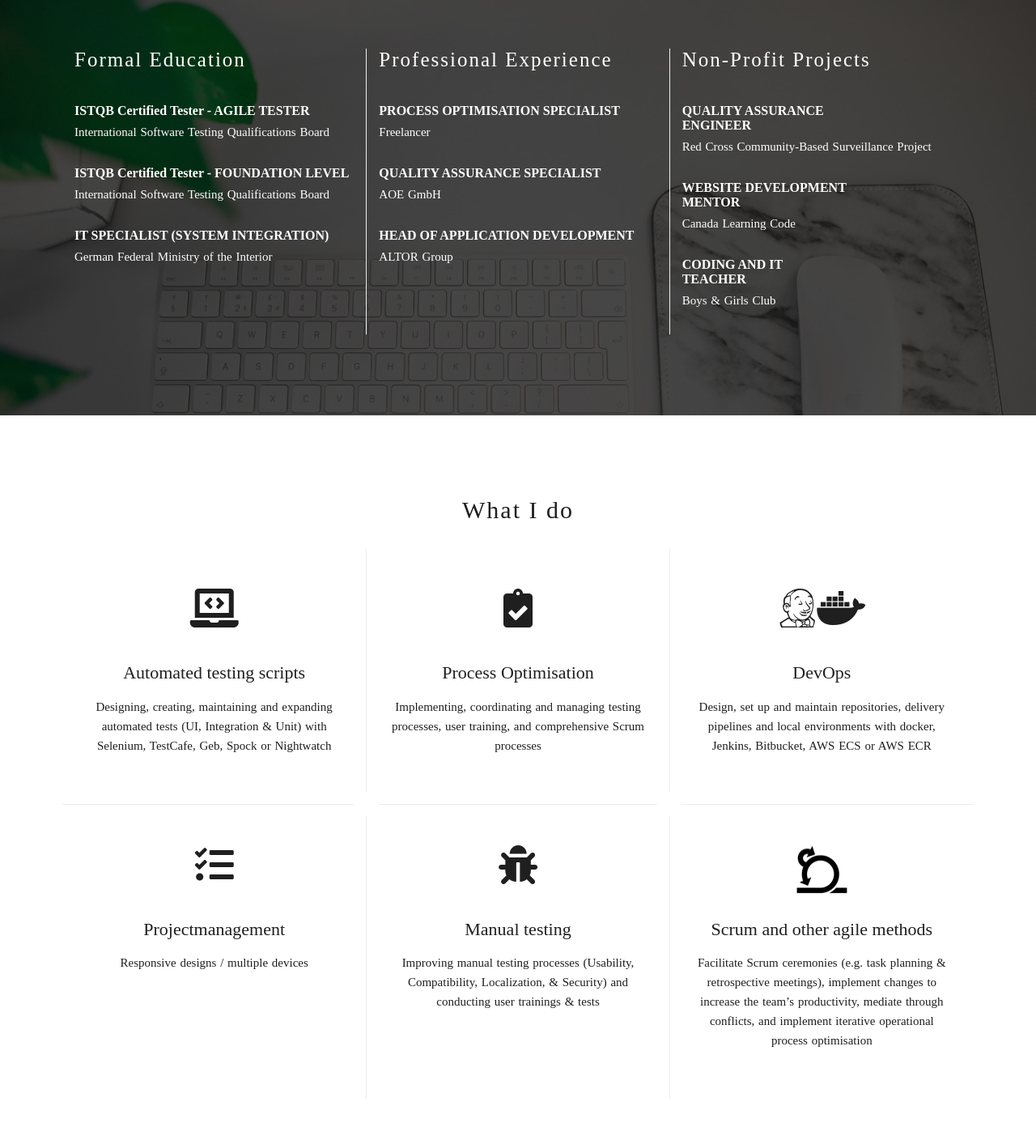
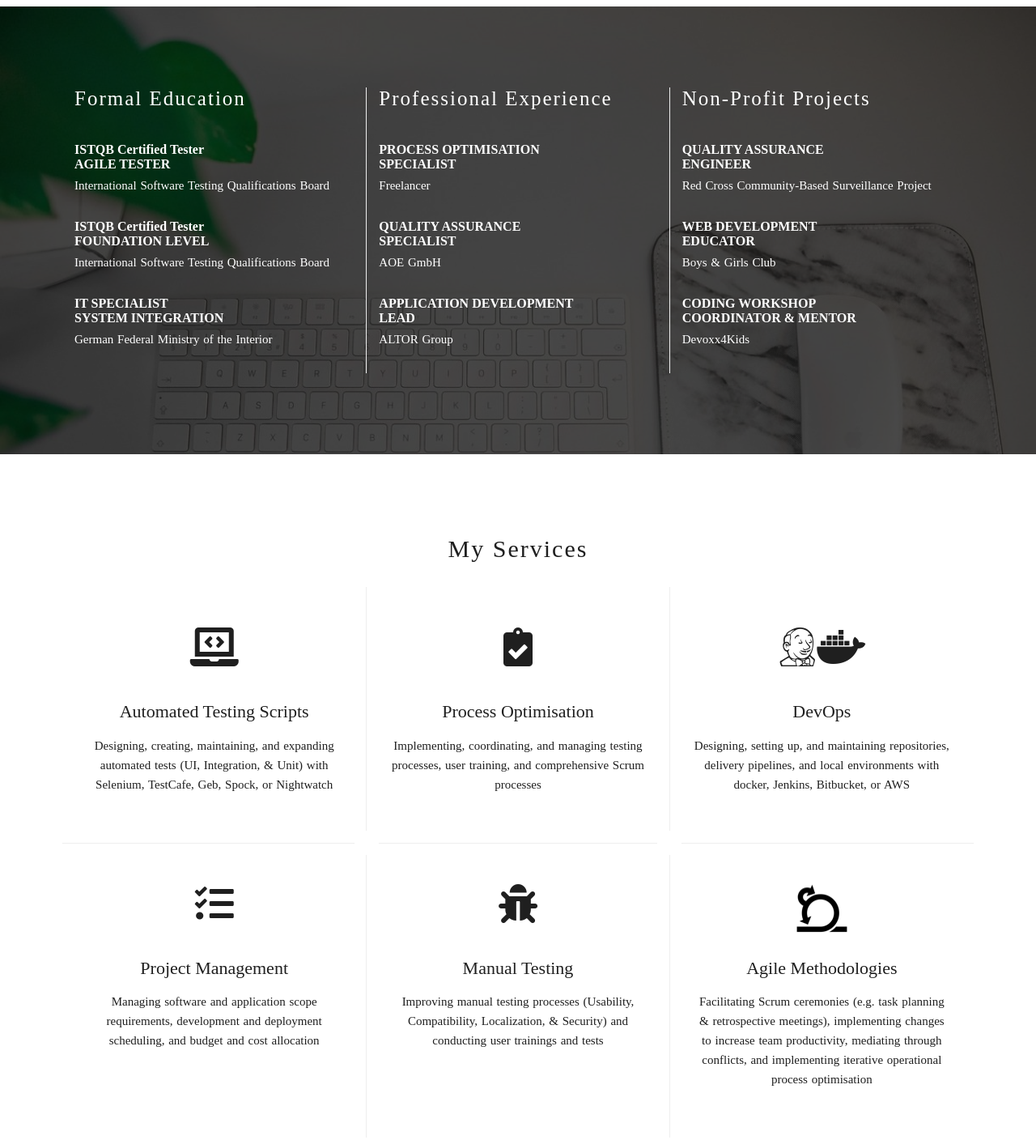
Before and after one commit to ChrisPint/portfolio, a plain HTML site: page index.html in a window 1280 px wide. Shown: the part 1760-3168 px from the top of the page at 81% size. Drawn offline with nearby package versions, Linux system fonts and the light colour scheme.

Commit message:
content changes

```diff
--- a/index.html
+++ b/index.html
@@ -92,12 +92,11 @@
                         </div>
                         <div class="col-sm-7 col-sm-offset-1">
                                 <div class="headline tit">
-                                        <h3 style="text-align: left;">Hello, I am Christine Zierold</h3>
+                                        <h3 style="text-align: left;">Hi there,</h3>
                                    </div>
-                                       <p class="intro">Hi there,</p>
                                        <p>I have had the superb opportunity to be an integral part of creating and deploying applications and systems for smaller startups as well as medium to large organizations in both the private and public sectors for over ten years.
-                                            <br> I have enjoyed a depth of experience as an application support specialist, a developer, a systems engineer, and a team lead. Of all my roles, being a QA Engineer has been the most engaging, and one I have sought to specialize in both personally and professionally, for over six years.
-                                                I have a broad range of knowledge and experience with a variety of QA tools and am an active contributing member of the QA community, publishing articles and giving presentations to help improve the understanding and skill of fellow QA Engineeers globally.</br> </p>
+                                            </br> </br>I have enjoyed a depth of experience as an application support specialist, a developer, a systems engineer, and a team lead. Of all my roles, being an Automation Engineer has been the most engaging, and one I have sought to specialize in both personally and professionally, for over six years.
+                                                </br> </br>I have a broad range of knowledge and experience with a variety of Automation tools and am an active contributing member of the QA community, publishing articles and giving presentations to help improve the understanding and skill of fellow QA Engineeers globally.</br> </p>
                                         <div class="social mt-4">
                                                 <a href="https://www.linkedin.com/in/chriszie">
                                                     <i style="color:black;" class="fab fa-linkedin fa-2x"></i>
@@ -121,7 +120,7 @@
                     <div class="col-lg-6">
                         <div class="progress-bars skill-custom">
                             <div class="clearfix">
-                                <div class="text-dark font-weight-bold float-left">Development</div>
+                                <div class="text-dark font-weight-bold float-left">Automation</div>
                                 <div class="text-muted float-right">90%</div>
                             </div>
                             <div class="progress">
@@ -181,15 +180,15 @@
                     <h5 class="title title-left">Formal Education</h5>
                     <ul>
                         <li>
-                            <h6>ISTQB Certified Tester - AGILE TESTER</h6>
+                            <h6>ISTQB Certified Tester<br>AGILE TESTER</h6>
                             <p>International Software Testing Qualifications Board</p>
                         </li>
                         <li>
-                            <h6>ISTQB Certified Tester - FOUNDATION LEVEL</h6>
+                            <h6>ISTQB Certified Tester<br>FOUNDATION LEVEL</h6>
                             <p>International Software Testing Qualifications Board</p>
                         </li>
                         <li>
-                            <h6>IT SPECIALIST (SYSTEM INTEGRATION)</h6>
+                            <h6>IT SPECIALIST<br>SYSTEM INTEGRATION</h6>
                             <p>German Federal Ministry of the Interior</p>
                         </li>
                     </ul>
@@ -200,15 +199,15 @@
                     <h5 class="title title-left">Professional Experience</h5>
                     <ul>
                         <li>
-                            <h6>PROCESS OPTIMISATION SPECIALIST</h6>
+                            <h6>PROCESS OPTIMISATION</br>SPECIALIST</h6>
                             <p>Freelancer</p>
                         </li>
                         <li>
-                            <h6>QUALITY ASSURANCE SPECIALIST</h6>
+                            <h6>QUALITY ASSURANCE</br>SPECIALIST</h6>
                             <p>AOE GmbH</p>
                         </li>
                         <li>
-                            <h6>HEAD OF APPLICATION DEVELOPMENT</h6>
+                            <h6>APPLICATION DEVELOPMENT</br>LEAD</h6>
                             <p>ALTOR Group</p>
                         </li>
                     </ul>
@@ -220,18 +219,18 @@
                     <ul>
                         <li>
                             <h6>QUALITY ASSURANCE
-                                <br>ENGINEER</br></h6>
+                            </br>ENGINEER</h6>
                             <p>Red Cross Community-Based Surveillance Project</p>
                         </li>
                         <li>
-                            <h6>WEBSITE DEVELOPMENT
-                                <br>MENTOR</br></h6>
-                            <p>Canada Learning Code</p>
+                            <h6>WEB DEVELOPMENT
+                            </br>EDUCATOR</h6>
+                            <p>Boys & Girls Club</p>
                         </li>
                         <li>
-                            <h6>CODING AND IT
-                                <br>TEACHER</br></h6>
-                            <p>Boys & Girls Club</p>
+                            <h6>CODING WORKSHOP<br>COORDINATOR & MENTOR
+                                </h6>
+                            <p>Devoxx4Kids</p>
                         </li>
                     </ul>
                 </div>
@@ -246,21 +245,21 @@
 <section class="portfolio section-padding" id="portfolio">
     <div class="container skills">
         <div class="headline tit" data-content="What I do">
-            What I do
+            My Services
         </div>
         <div class="row">
             <div class="col-lg-4 col-md-6 col-sm-6 col-xs-12">
                 <div class="box">
                     <div class="icon"> <i class="fas fa-laptop-code fa-3x"></i> </div>
-                    <div class="title">Automated testing scripts</div>
-                    <div class="subline"> Designing, creating, maintaining and expanding automated tests (UI, Integration & Unit) with Selenium, TestCafe, Geb, Spock or Nightwatch</div>
+                    <div class="title">Automated Testing Scripts</div>
+                    <div class="subline">Designing, creating, maintaining, and expanding automated tests (UI, Integration, & Unit) with Selenium, TestCafe, Geb, Spock, or Nightwatch</div>
                 </div>
             </div>
             <div class="col-lg-4 col-md-6 col-sm-6 col-xs-12 active bolt">
                 <div class="box">
                         <div class="icon"><i class="fas fa-clipboard-check fa-3x"></i></div>
                         <div class="title">Process Optimisation</div>
-                        <div class="subline">Implementing, coordinating and managing testing processes, user training, and comprehensive Scrum processes</div>
+                        <div class="subline">Implementing, coordinating, and managing testing processes, user training, and comprehensive Scrum processes</div>
 
                 </div>
             </div>
@@ -268,31 +267,30 @@
                 <div class="box">
                     <div class="icon"><i class="fab fa-jenkins fa-3x"></i><i class="fab fa-docker fa-3x"></i></div>
                     <div class="title">DevOps</div>
-                    <div class="subline">Design, set up and maintain repositories, delivery pipelines and local environments with docker, Jenkins, Bitbucket, AWS ECS or AWS ECR</div>
+                    <div class="subline">Designing, setting up, and maintaining repositories, delivery pipelines, and local environments with docker, Jenkins, Bitbucket, or AWS</div>
                 </div>
             </div>
             <div class="bord full-width"></div>
             <div class="col-lg-4 col-md-6 col-sm-6 col-xs-12">
                 <div class="box">
                     <div class="icon"><i class="fas fa-tasks fa-3x"></i></div>
-                    <div class="title">Projectmanagement</div>
-                    <div class="subline">Responsive designs / multiple devices</div>
+                    <div class="title">Project Management</div>
+                    <div class="subline">Managing software and application scope requirements, development and deployment scheduling, and budget and cost allocation</div>
                 </div>
             </div>
             <div class="col-lg-4 col-md-6 col-sm-6 col-xs-12 active">
                 <div class="box">
                     <div class="icon"><i class="fas fa-bug fa-3x"></i></div>
-                    <div class="title">Manual testing</div>
-                    <div class="subline">Improving manual testing processes (Usability, Compatibility, Localization, & Security) and conducting user trainings & tests</div>
+                    <div class="title">Manual Testing</div>
+                    <div class="subline">Improving manual testing processes (Usability, Compatibility, Localization, & Security) and conducting user trainings and tests</div>
                 </div>
             </div>
             <div class="col-lg-4 col-md-6 col-sm-6 col-xs-12">
                 <div class="box">
                     <div class="icon"><img src="./assets/images/icon-scrum.jpg" alt="Scrum and other agile methods"/></div>
-                    <div class="title">Scrum and other agile methods</div>
-                    <div class="subline">Facilitate Scrum ceremonies (e.g. task planning & retrospective meetings),
-                            implement changes to increase the team’s productivity, mediate through
-                            conflicts, and implement iterative operational process optimisation</div>
+                    <div class="title">Agile Methodologies</div>
+                    <div class="subline">Facilitating Scrum ceremonies (e.g. task planning & retrospective meetings),
+                            implementing changes to increase team productivity, mediating through conflicts, and implementing iterative operational process optimisation</div>
                 </div>
             </div>
         </div>
@@ -303,13 +301,15 @@
 <section class="contact bg-gray" id="contact">
     <div class="overlay section-padding">
     <div class="headline tit ">
-        Get in contact
+        Working Together
     </div>
         <div class="container info" >
             <div class="row">
                 <div class="col-lg-4">
                     <div class="item mb-md50">
-                            <p>Aenean eu consectetur purus. Pellentesque libero metus, finibus non ullamcorper ut, laoreet nec magna. Vestibulum ac ante aliquam, dignissim quam id, venenatis libero. Suspendisse erat sapien, feugiat ac risus ac, pretium tincidunt neque. Praesent ac ipsum volutpat, ultrices urna in, laoreet erat. Quisque enim mauris, pharetra eu rutrum vel, fermentum vitae dolor. Etiam sed fringilla augue.</p>
+                            <p>I am looking forward to connecting with you on your in-flight or upcoming projects so send me a message with what you have in mind and we can have a call to better understand
+                                how I can bring the best value for you, your team, and your projects. <br>As a remote freelancer who bills on an hourly basis, I have the flexibility to contribute exactly
+                            as much as is needed, no more and certainly no less. Looking forward to connecting with you! </p>
                     </div>
                 </div>
                 <div class="offset-lg-1 col-lg-4 col-sm-6">
```
